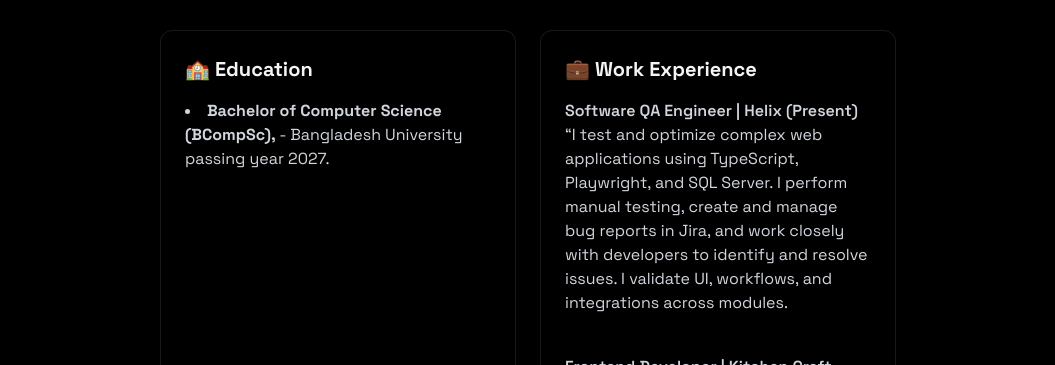
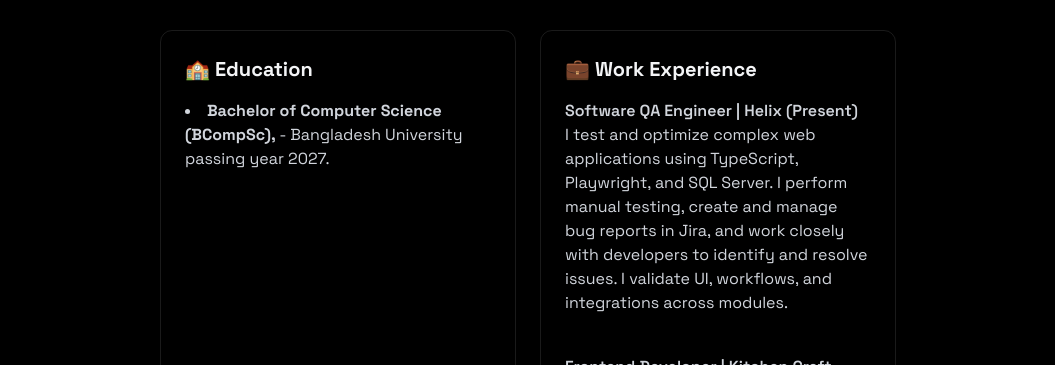
Before and after one commit to mdmahin-oss/My-Project, a React (Vite) app: page / in a window 1280 px wide. Shown: the part 1480-1845 px from the top of the page, without its empty margins (112-1167 px from the left). Built offline with nearby package versions, Linux system fonts and the light colour scheme.

Commit message:
Refactor About component structure and content

```diff
--- a/src/components/sections/About.jsx
+++ b/src/components/sections/About.jsx
@@ -106,7 +106,7 @@ export const About = () => {
                     Software QA Engineer | Helix (Present){" "}
                   </h4>
                   <p>
-“I test and optimize complex web applications using TypeScript, Playwright, and SQL Server. I perform manual testing, create and manage bug reports in Jira, and work closely with developers to identify and resolve issues. I validate UI, workflows, and integrations across modules.
+I test and optimize complex web applications using TypeScript, Playwright, and SQL Server. I perform manual testing, create and manage bug reports in Jira, and work closely with developers to identify and resolve issues. I validate UI, workflows, and integrations across modules.
                   </p>
                   <br />
                 </div>
```
